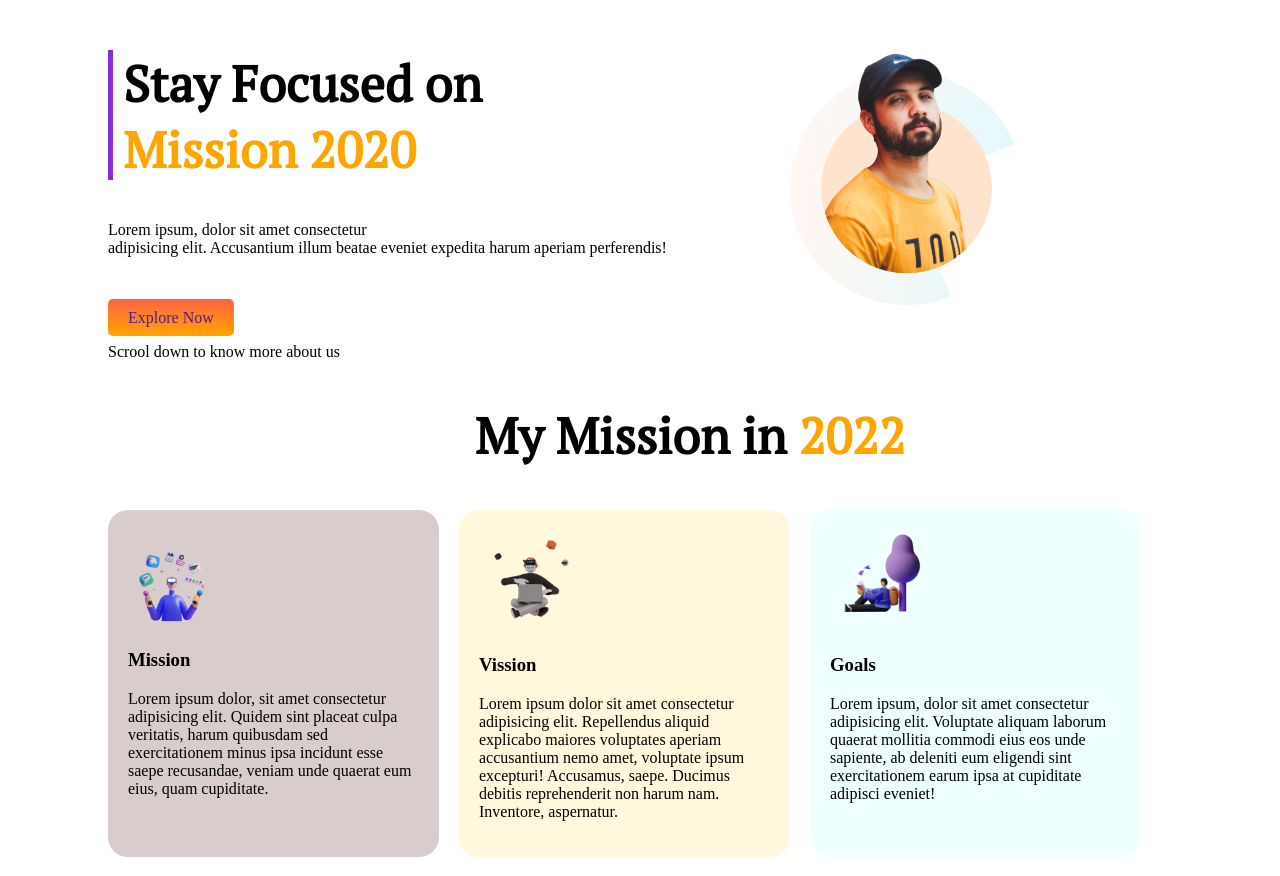
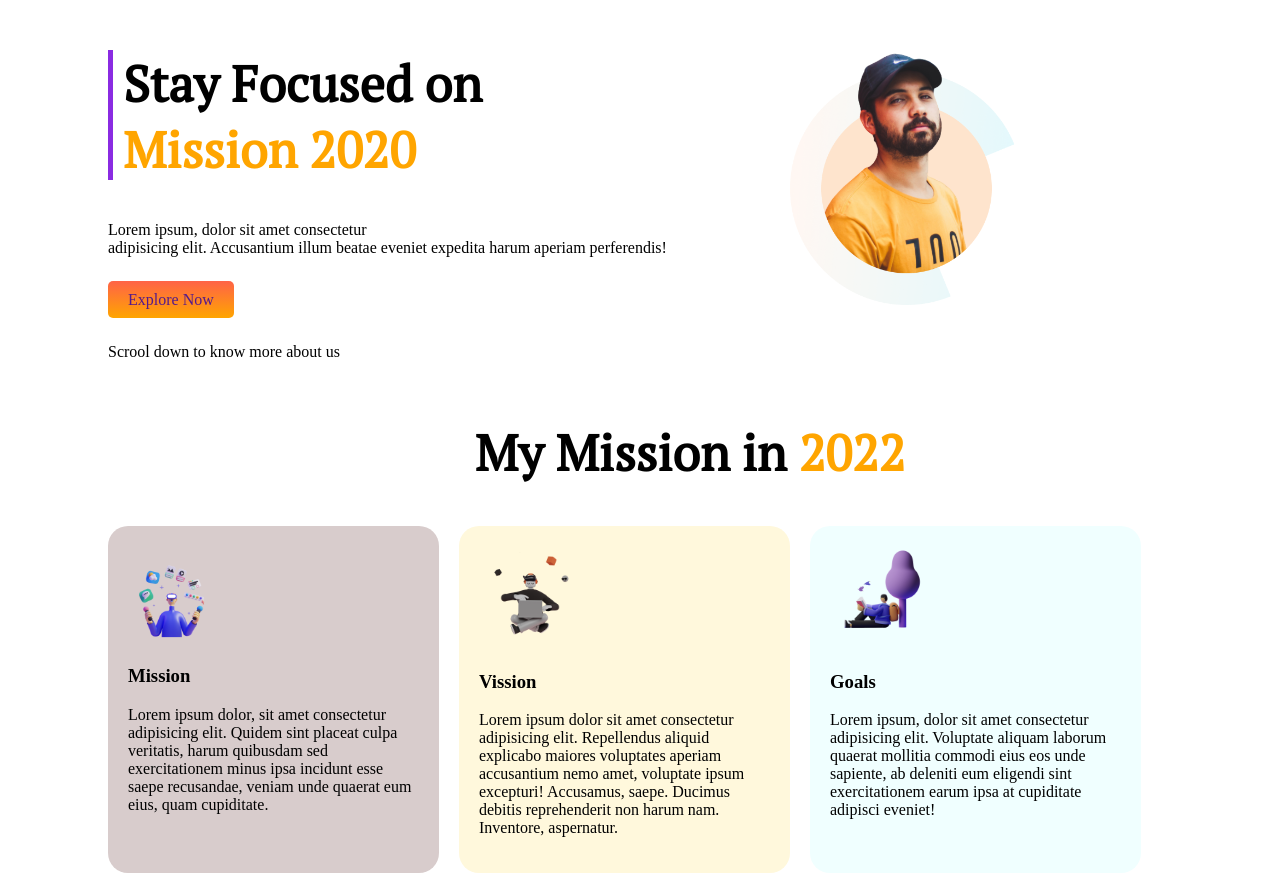
Before and after one commit to nizihad824/my-first-assignment, a plain HTML site: page index.html in a window 1280 px wide. Shown: the top 876 px of the page. Drawn offline with Linux system fonts and the light colour scheme.

Commit message:
something changed

```diff
--- a/index.html
+++ b/index.html
@@ -18,7 +18,9 @@
       <div class="flexible-container">
         <div class="half-width" >
             <h1 id="stay-focused">Stay Focused on <br><span class="text-color">Mission 2020</span> </h1>
-            <p>Lorem ipsum, dolor sit amet consectetur <br> adipisicing elit. Accusantium illum beatae eveniet expedita harum aperiam  perferendis!</p>
+            <p>Lorem ipsum, dolor sit amet consectetur <br> adipisicing elit. Accusantium illum beatae eveniet expedita harum aperiam  perferendis!</p> <br>
+            <a class="link-button"  href=""> Explore Now</a>
+            <p > <br> Scrool down to know more about us</p>
 
         </div>
 
@@ -27,8 +29,8 @@
         </div>
       </div>
         <div>
-            <a class="link-button" href=""> Explore Now</a>
-            <p>Scrool down to know more about us</p>
+
+
         </div>
 
     </section>
--- a/style.css
+++ b/style.css
@@ -11,6 +11,7 @@ h2{
 
 
 }
+
 .half-width{
     width: 50%;
 
@@ -83,6 +84,7 @@ color: orange;
     ;
 
 }
+
 .section-three{
     margin-top: 100px;
     background-image: url(shapes/shape-1.png);
```
